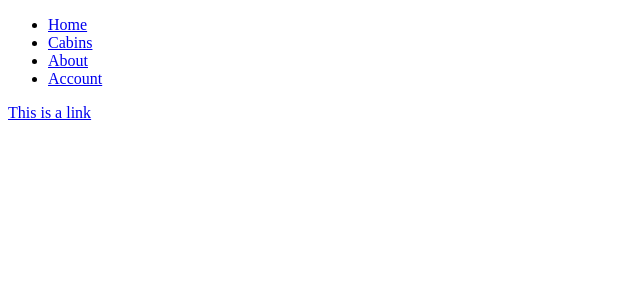
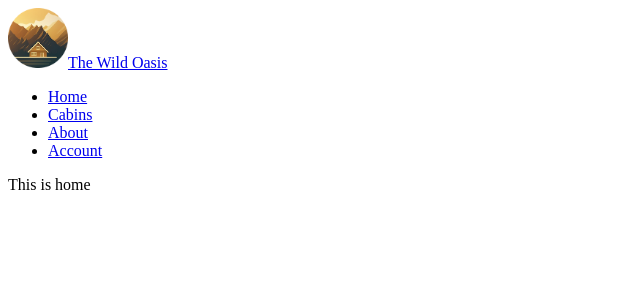
Before and after one commit to andro-jr/WhatsNext, a Next.js app: page / in a window 1280 px wide. Shown: the top 300 px of the page, without its empty margins (0-640 px from the left). Built offline with nearby package versions, Linux system fonts and the light colour scheme.

Commit message:
add: navigation component and logo

```diff
--- /dev/null
+++ b/app/components/Logo.tsx
@@ -0,0 +1,12 @@
+function Logo() {
+  return (
+    <a href="/" className="flex items-center gap-4 z-10">
+      <img src="/logo.png" height="60" width="60" alt="The Wild Oasis logo" />
+      <span className="text-xl font-semibold text-primary-100">
+        The Wild Oasis
+      </span>
+    </a>
+  );
+}
+
+export default Logo;
--- a/app/layout.tsx
+++ b/app/layout.tsx
@@ -1,16 +1,24 @@
+import Logo from "./components/Logo";
+import Navigation from "./components/Navigation";
+
 export const metadata = {
-  title: 'Next.js',
-  description: 'Generated by Next.js',
-}
+  title: "The Wild Oasis",
+};
 
 export default function RootLayout({
   children,
 }: {
-  children: React.ReactNode
+  children: React.ReactNode;
 }) {
   return (
     <html lang="en">
-      <body>{children}</body>
+      <body>
+        <header>
+          <Logo />
+          <Navigation />
+        </header>
+        <main>{children}</main>
+      </body>
     </html>
-  )
+  );
 }
--- a/app/page.tsx
+++ b/app/page.tsx
@@ -1,11 +1,3 @@
-import Link from "next/link";
-import Navigation from "./components/Navigation";
-
 export default function Home() {
-  return (
-    <div>
-      <Navigation />
-      <Link href="cabins">This is a link</Link>
-    </div>
-  );
+  return <div>This is home </div>;
 }
```
Also changed, not shown: app/Card.tsx (deleted, +0 -7 lines), public/logo.png (added).
